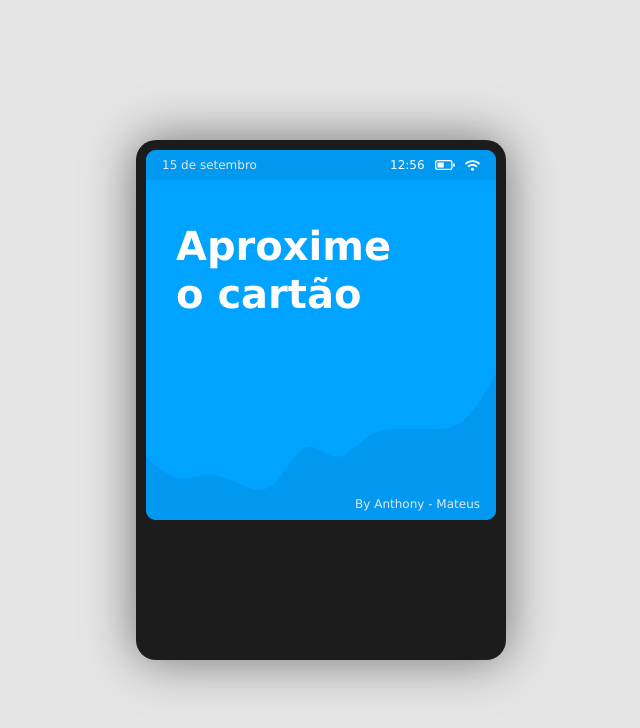
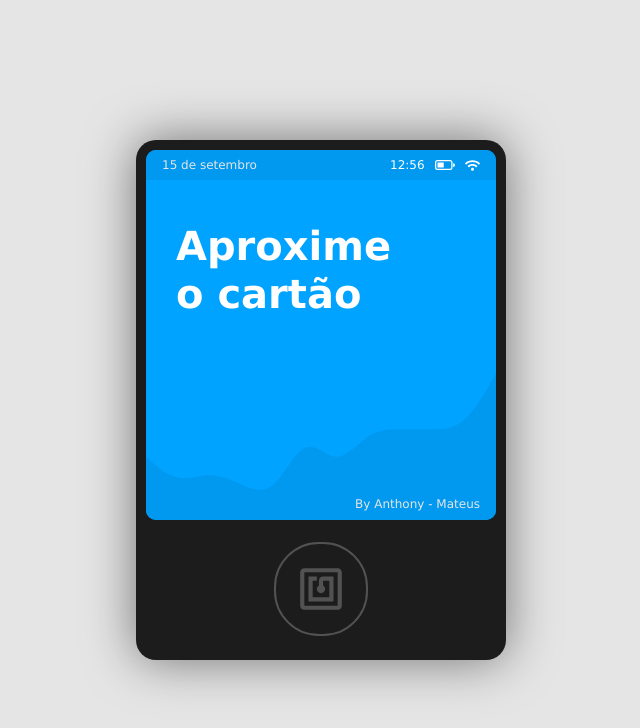
Before and after one commit to anthonyvii27/IDKTN, a React (Create React App) app in the folder frontend/: page / in a window 1280 px wide. Shown: the top 728 px of the page, without its empty margins (319-959 px from the left). Built offline with nearby package versions, Linux system fonts and the light colour scheme.

Commit message:
feat: frontend - added rfid reader component

```diff
--- a/frontend/src/App.js
+++ b/frontend/src/App.js
@@ -5,6 +5,7 @@ import DeviceScreen from './layout/deviceScreen';
 import Bar from './layout/bar';
 import MessageSection from './layout/message';
 import Wave from './layout/wave';
+import RFIDReader from './layout/rfidReader';
 
 const App = () => (
     <MainScreen>
@@ -16,6 +17,8 @@ const App = () => (
 
                 <Wave />
             </DeviceScreen>
+
+            <RFIDReader />
         </Device>
     </MainScreen>
 );
--- /dev/null
+++ b/frontend/src/layout/rfidReader/index.jsx
@@ -0,0 +1,17 @@
+import React from 'react';
+import { MdNfc } from 'react-icons/md';
+
+import {
+    RFIDReaderContainer,
+    RFIDReaderIcon
+} from './styles';
+
+const RFIDReader = props => (
+    <RFIDReaderContainer>
+        <RFIDReaderIcon>
+            <MdNfc size={50} />
+        </RFIDReaderIcon>
+    </RFIDReaderContainer>
+);
+
+export default RFIDReader;
--- /dev/null
+++ b/frontend/src/layout/rfidReader/styles.js
@@ -0,0 +1,22 @@
+import styled from 'styled-components';
+
+export const RFIDReaderContainer = styled.section`
+    width: 100%;
+    height: 137px;
+    display: flex;
+    justify-content: center;
+    align-items: center;
+`
+
+export const RFIDReaderIcon = styled.div`
+    width: 90px;
+    height: 90px;
+    border-radius: 45px;
+    background: none;
+    border: 2px solid #525252;
+    color: #525252;
+
+    display: flex;
+    justify-content: center;
+    align-items: center;
+`
```
